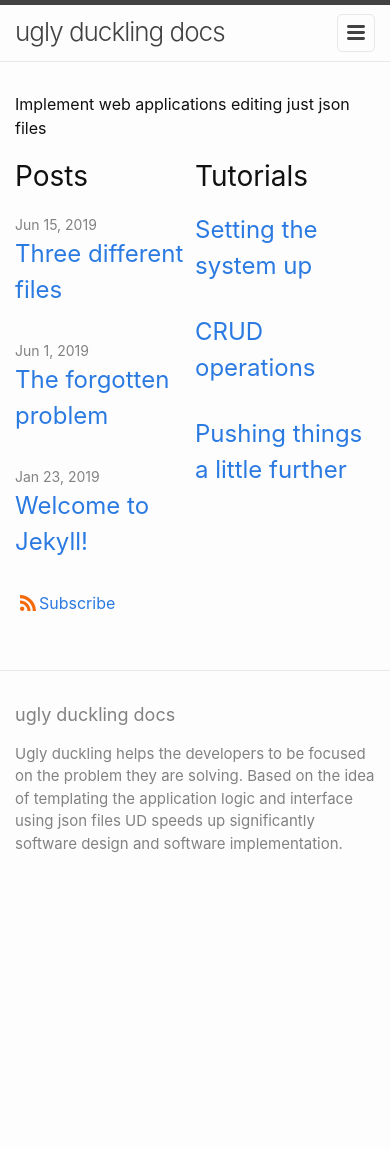
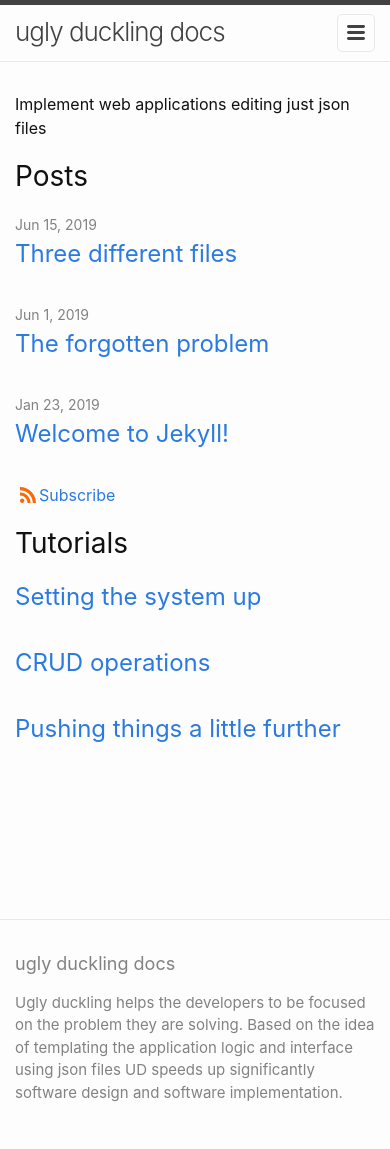
Before and after one commit to fabiomattei/uddocs, a Jekyll site: the page built from index.md, in a window 390 px wide. Built offline with Jekyll 4.4.1, drawn with Linux system fonts in a browser that asks for light colours; before the commit the page ends 900 px from its top, so only the background shows below that.

Commit message:
home page media queries

```diff
--- a/_sass/minima/_custom.scss
+++ b/_sass/minima/_custom.scss
@@ -1,9 +1,25 @@
 
 .home-page-posts {
     display: grid;
+}
+
+@media (max-width: 576px) {
+  .home-page-posts {
+    grid-template-columns: auto;
+	grid-template-rows: 1fr 1fr;
+    grid-template-areas:
+	    "leftcol"
+		"rightcol";
+  }
+}
+
+@media (min-width: 577px) {
+  .home-page-posts {
 	grid-template-columns: 1fr 1fr;
 	grid-template-rows: auto;
-	grid-template-areas: "leftcol rightcol";
+    grid-template-areas:
+	    "leftcol rightcol";
+  }
 }
 
 .home-posts {
```
